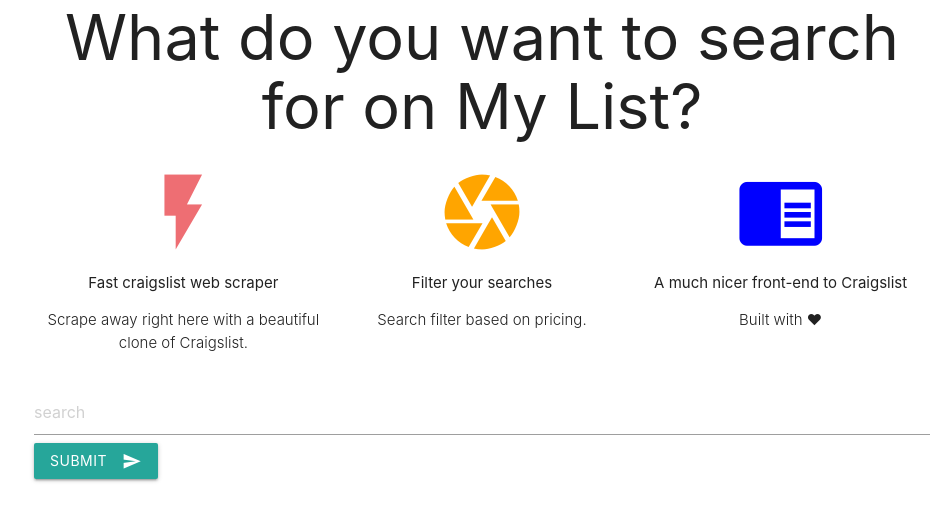
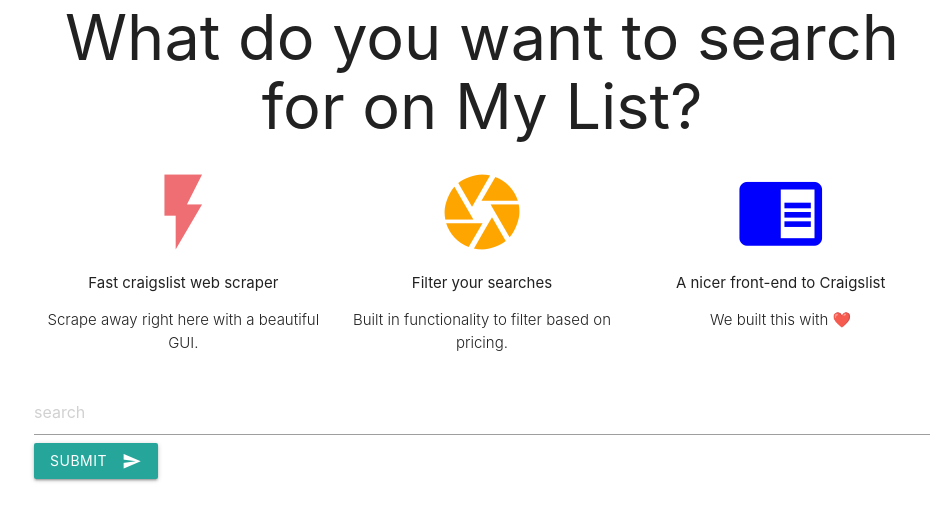
Before and after one commit to Helzin/My_list, a Django app: page / in a window 1280 px wide. Shown: the part 103-624 px from the top of the page, without its empty margins (158-1096 px from the left). Run offline with Django 3.2, Linux system fonts and the light colour scheme.

Commit message:
switched some coding

```diff
--- a/templates/base.html
+++ b/templates/base.html
@@ -4,7 +4,7 @@
 <html lang="en">
 <head>
     <meta charset="UTF-8">
-    <title>My List</title>
+    <title>My list</title>
     <meta charset="UTF-8"/>
     <meta name="viewport" content="width=device-width, initial-scale=1"/>
     <link rel="stylesheet" href="{% static "css/style.css" %}">
@@ -30,7 +30,7 @@
             <div class="center">
                 <i class="large material-icons" style="color: #EE6E73">flash_on</i>
                 <p>Fast craigslist web scraper</p>
-                <p class="light center">Scrape away right here with a beautiful clone of Craigslist.</p>
+                <p class="light center">Scrape away right here with a beautiful GUI.</p>
             </div>
         </div>
 
@@ -39,7 +39,7 @@
             <div class="center">
                 <i class="large material-icons" style="color: orange">camera</i>
                 <p>Filter your searches</p>
-                <p class="light center">Search filter based on pricing.</p>
+                <p class="light center">Built in functionality to filter based on pricing.</p>
             </div>
         </div>
 
@@ -47,8 +47,8 @@
             <!-- Promo Content 3 goes here -->
             <div class="center">
                 <i class="large material-icons" style="color: blue">chrome_reader_mode</i>
-                <p>A much nicer front-end to Craigslist</p>
-                <p class="light center">Built with ❤</p>
+                <p>A nicer front-end to Craigslist</p>
+                <p class="light center">We built this with ❤️</p>
             </div>
         </div>
     </div>
```
Also changed, not shown: db.sqlite3 (deleted).
